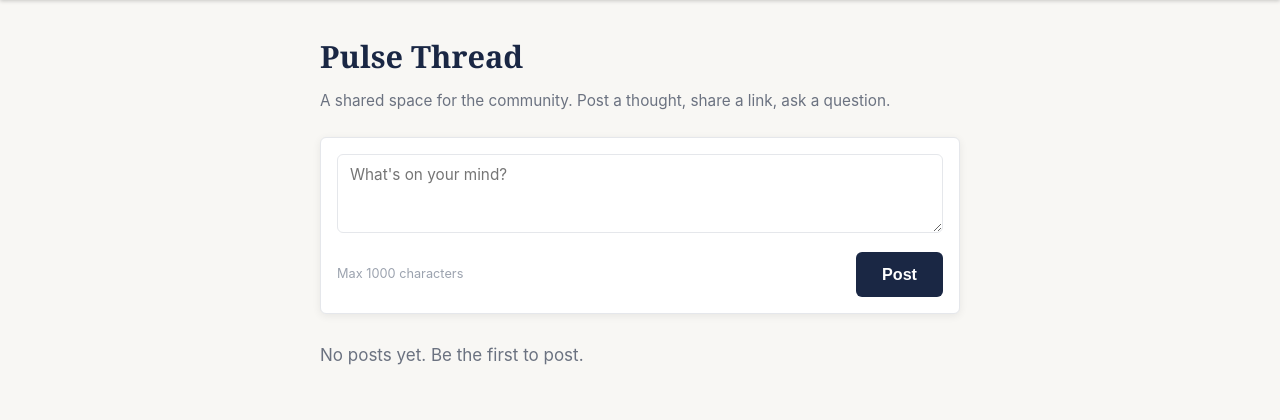
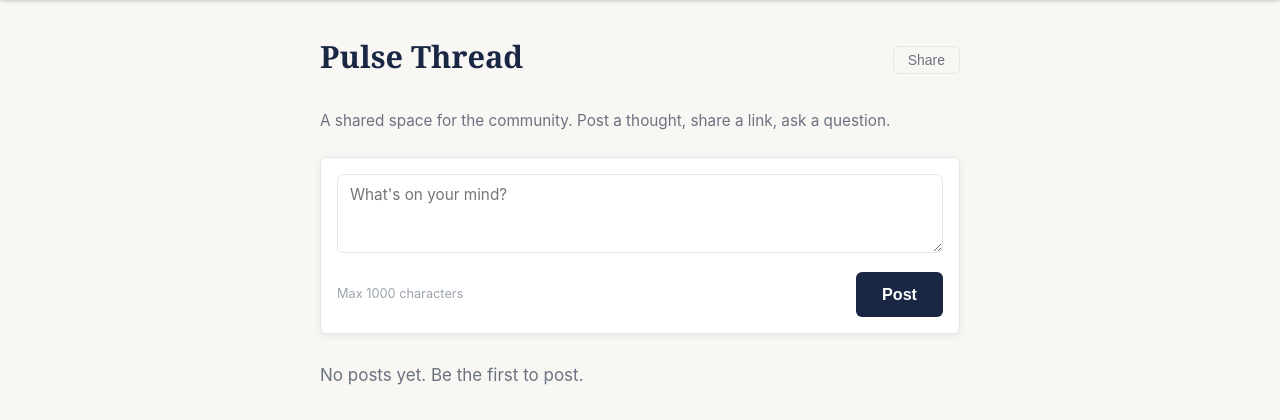
Before and after one commit to nbk5876/pulse, a Flask app: page /thread in a window 1280 px wide. Shown: the part 56-476 px from the top of the page. Run offline with Flask 3, Linux system fonts and the light colour scheme; the visitor is signed in with stand-in values (Sample User, id 1); data that the repository does not hold is empty.

Commit message:
Add share button to Pulse Thread page
Co-Authored-By: Claude Sonnet 4.6 <noreply@anthropic.com>

```diff
--- a/templates/thread.html
+++ b/templates/thread.html
@@ -4,7 +4,10 @@
 {% block content %}
 <div class="page-container page-container-narrow">
 
-  <h1 class="page-title">Pulse Thread</h1>
+  <div class="topic-detail-header">
+    <h1 class="page-title">Pulse Thread</h1>
+    <button class="share-btn" onclick="copyTopicUrl(this)">Share</button>
+  </div>
   <p class="thread-subtitle">A shared space for the community. Post a thought, share a link, ask a question.</p>
 
   <form method="POST" action="/thread" class="thread-form">
@@ -33,3 +36,14 @@
 
 </div>
 {% endblock %}
+
+{% block scripts %}
+<script>
+function copyTopicUrl(btn) {
+  navigator.clipboard.writeText(window.location.href).then(() => {
+    btn.textContent = 'Copied!';
+    setTimeout(() => btn.textContent = 'Share', 2000);
+  });
+}
+</script>
+{% endblock %}
```
